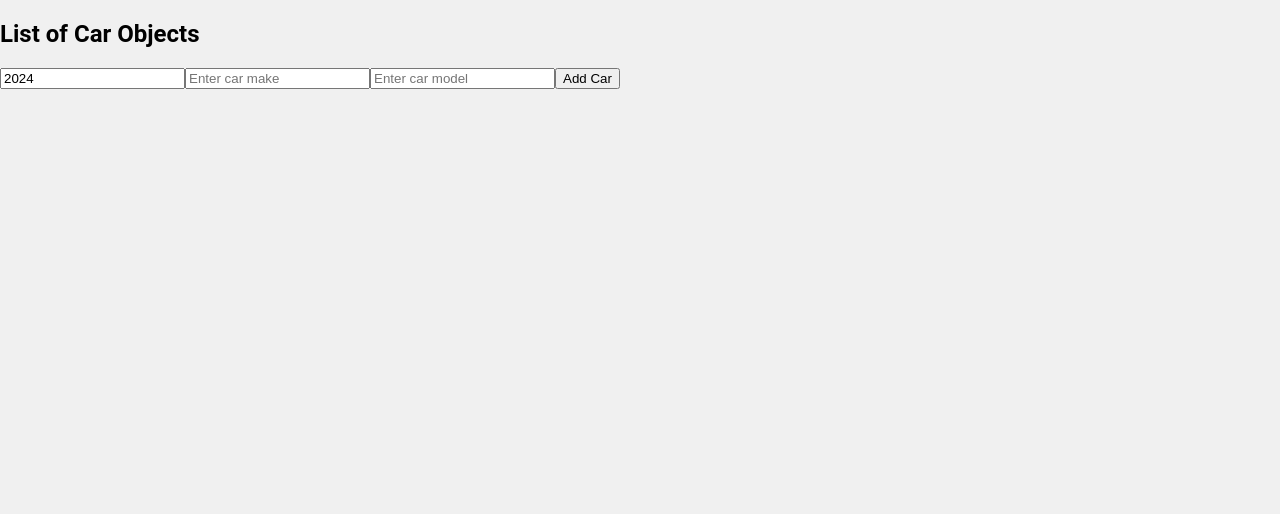
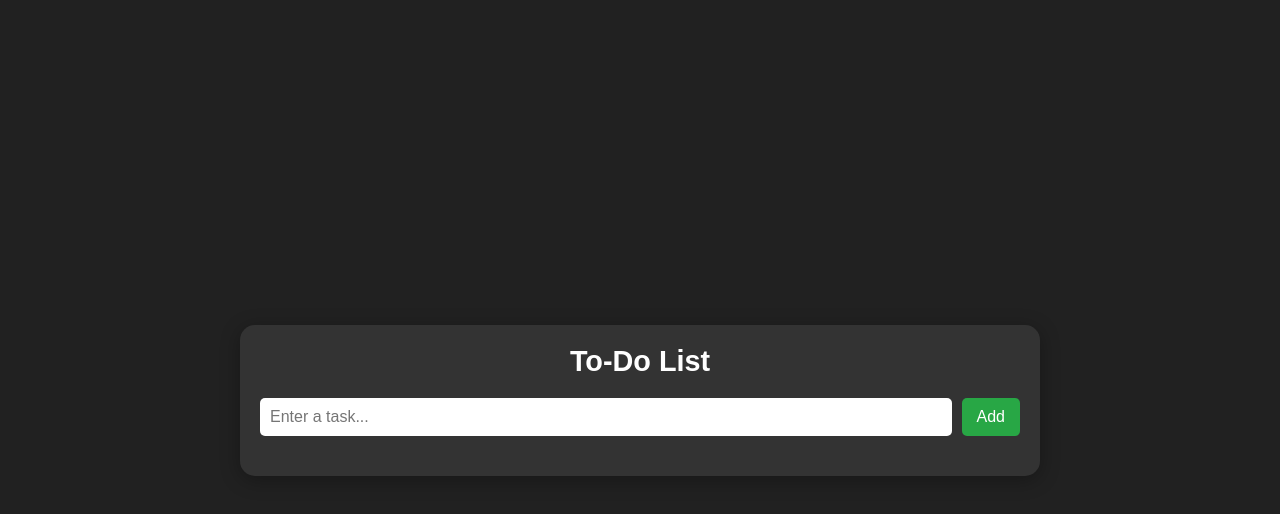
Before and after one commit to krzysztofautomatyk/ReactLearn, a React (Vite) app: page / in a window 1280 px wide. Shown: the top 514 px of the page. Built offline with nearby package versions, Linux system fonts and the light colour scheme.

Commit message:
14. ToDo App - Demo

```diff
--- a/src/App.jsx
+++ b/src/App.jsx
@@ -1,11 +1,11 @@
 
-import MyComponent from "./MyComponent";
+import ToDoList from "./ToDoList";
 
 
 function App() {
   return (
     <>
-  <MyComponent />
+  <ToDoList />
 
 
     </>
--- a/src/MyComponent.jsx
+++ /dev/null
@@ -1,73 +0,0 @@
-import React, { useState } from "react";
-
-function MyComponent() {
-  const [cars, setCars] = useState([]);
-  const [carYear, setCarYear] = useState(new Date().getFullYear());
-  const [carMake, setCarMake] = useState("");
-  const [carModel, setCarModel] = useState("");
-
-  function handleAddCar() {
-    const newCar = {
-      year: carYear,
-      make: carMake,
-      model: carModel
-    };
-
-    setCars((prevCars) => [...prevCars, newCar]);
-
-    setCarYear(new Date().getFullYear());
-    setCarMake("");
-    setCarModel("");
-  }
-
-  function handleRemoveCar(index) {
-    setCars((prevCars) => prevCars.filter((_, i) => i !== index));
-  }
-
-  function handleYearChange(event) {
-    setCarYear(event.target.value);
-  }
-
-  function handleMakeChange(event) {
-    setCarMake(event.target.value);
-  }
-
-  function handleModelChange(event) {
-    setCarModel(event.target.value);
-  }
-
-  return (
-    <div>
-      <h2>List of Car Objects</h2>
-      <ul>
-        {cars.map((car, index) => (
-          <li key={index} onClick={() => handleRemoveCar(index)}>
-            {car.year} {car.make} {car.model}
-          </li>
-        ))}
-      </ul>
-
-      <input
-        type="number"
-        value={carYear}
-        onChange={handleYearChange}
-        placeholder="Enter car year"
-      />
-      <input
-        type="text"
-        value={carMake}
-        onChange={handleMakeChange}
-        placeholder="Enter car make"
-      />
-      <input
-        type="text"
-        value={carModel}
-        onChange={handleModelChange}
-        placeholder="Enter car model"
-      />
-      <button onClick={handleAddCar}>Add Car</button>
-    </div>
-  );
-}
-
-export default MyComponent;
--- /dev/null
+++ b/src/ToDoList.jsx
@@ -0,0 +1,118 @@
+import React, { useState } from "react";
+
+function ToDolist() {
+  // State to manage the list of tasks
+  const [tasks, setTasks] = useState([]);
+  // State to manage the input value for the new task
+  const [newTask, setNewTask] = useState('');
+
+  // Function to add a new task to the list
+  const addTask = () => {
+    if (newTask) {
+      // Add new task to the tasks array, each task is an object with text, isFavorite, and isCompleted properties
+      setTasks([...tasks, { text: newTask, isFavorite: false, isCompleted: false }]);
+      // Clear the input field after adding the task
+      setNewTask('');
+    }
+  };
+
+  // Function to delete a task based on its index
+  const deleteTask = (index) => {
+    // Filter out the task to be deleted from the list
+    const updatedTasks = tasks.filter((_, taskIndex) => taskIndex !== index);
+    setTasks(updatedTasks);
+  };
+
+  // Function to toggle the favorite status of a task based on its index
+  const toggleFavorite = (index) => {
+    // Map over tasks and toggle isFavorite property for the task at the given index
+    const updatedTasks = tasks.map((task, taskIndex) =>
+      taskIndex === index ? { ...task, isFavorite: !task.isFavorite } : task
+    );
+    setTasks(updatedTasks);
+  };
+
+  // Function to toggle the completion status of a task based on its index
+  const toggleComplete = (index) => {
+    // Map over tasks and toggle isCompleted property for the task at the given index
+    const updatedTasks = tasks.map((task, taskIndex) =>
+      taskIndex === index ? { ...task, isCompleted: !task.isCompleted } : task
+    );
+    setTasks(updatedTasks);
+  };
+
+  // Function to move a task up in the list
+  const moveTaskUp = (index) => {
+    if (index === 0) return; // If the task is already at the top, do nothing
+    const updatedTasks = [...tasks];
+    // Swap the task with the one above it
+    [updatedTasks[index - 1], updatedTasks[index]] = [updatedTasks[index], updatedTasks[index - 1]];
+    setTasks(updatedTasks);
+  };
+
+  // Function to move a task down in the list
+  const moveTaskDown = (index) => {
+    if (index === tasks.length - 1) return; // If the task is already at the bottom, do nothing
+    const updatedTasks = [...tasks];
+    // Swap the task with the one below it
+    [updatedTasks[index + 1], updatedTasks[index]] = [updatedTasks[index], updatedTasks[index + 1]];
+    setTasks(updatedTasks);
+  };
+
+  return (
+    <div className="app">
+      <h1>To-Do List</h1>
+      <div className="input-container">
+        {/* Input field to enter a new task */}
+        <input
+          type="text"
+          placeholder="Enter a task..."
+          value={newTask}
+          onChange={(e) => setNewTask(e.target.value)}
+        />
+        {/* Button to add the new task */}
+        <button onClick={addTask}>Add</button>
+      </div>
+      <ul className="task-list">
+        {/* Render each task in the list */}
+        {tasks.map((task, index) => (
+          <li
+            key={index}
+            className={`task-item ${task.isFavorite ? 'favorite' : ''} ${
+              task.isCompleted ? 'completed' : ''
+            }`}
+          >
+            {/* Task text, clicking on it toggles completion if not already completed */}
+            <span
+              onClick={() => !task.isCompleted && toggleComplete(index)}
+              className={task.isCompleted ? 'task-text completed-text' : 'task-text'}
+            >
+              {task.text}
+            </span>
+            {/* Display 'Done' label if task is completed */}
+            {task.isCompleted ? (
+              <span className="done">Done</span>
+            ) : (
+              <div className="buttons">
+                {/* Button to move the task up */}
+                <button className="move-button" onClick={() => moveTaskUp(index)}>↑</button>
+                {/* Button to move the task down */}
+                <button className="move-button" onClick={() => moveTaskDown(index)}>↓</button>
+              </div>
+            )}
+            {/* Button to delete the task */}
+            <button className="delete-button" onClick={() => deleteTask(index)}>Delete</button>
+            {/* Button to toggle favorite status if task is not completed */}
+            {!task.isCompleted && (
+              <button className="favorite-button" onClick={() => toggleFavorite(index)}>
+                {task.isFavorite ? '★' : '☆'}
+              </button>
+            )}
+          </li>
+        ))}
+      </ul>
+    </div>
+  );
+}
+
+export default ToDolist;
--- a/src/index.css
+++ b/src/index.css
@@ -1,53 +1,120 @@
-body{
-    background-color: #f0f0f0;
-    font-family: 'Roboto', sans-serif;
+* {
   margin: 0;
   padding: 0;
   box-sizing: border-box;
-
 }
 
-.color-picker-container{
+body {
+  font-family: Arial, sans-serif;
+  background-color: #212121;
+  color: white;
   display: flex;
-    flex-direction: column;
   justify-content: center;
   align-items: center;
   height: 100vh;
 }
 
-h1{
-    font-size: 2rem;
-    margin-bottom: 1rem;
-}
-
-.color-display{
-    width: 200px;
-    height: 200px;
- display: flex;
-    justify-content: center;
-    align-items: center;
-    border: 5px solid hsl(0, 0%, 80%);
-    border-radius: 25px;
-    margin-bottom: 25px;
-    transition: 0.25s ease;
-}
-
-.color-display p{
-  color: hsl(0, 0%, 20%);
-  font-size: 2rem;
+.app {
+  background-color: #333;
+  padding: 20px;
+  border-radius: 15px;
+  width: 800px;
+  box-shadow: 0 4px 20px rgba(0, 0, 0, 0.3);
   text-align: center;
 }
 
-label{
-  font-size: 1.5rem;
-  font-weight: bold;
-  margin-bottom: 10px;
+h1 {
+  margin-bottom: 20px;
+  font-size: 1.8em;
 }
 
-input[type="color"]{
-  width: 75px;
-  height: 50px;
-  padding: 5px;
-  border-radius: 10px;
-  border: 3px solid hsl(0, 0%, 80%);
+.input-container {
+  display: flex;
+  justify-content: space-between;
+  margin-bottom: 20px;
 }
+
+input {
+  flex: 1;
+  padding: 10px;
+  border-radius: 5px;
+  border: none;
+  margin-right: 10px;
+  font-size: 1em;
+}
+
+button {
+  padding: 10px 15px;
+  border: none;
+  border-radius: 5px;
+  background-color: #28a745;
+  color: white;
+  cursor: pointer;
+  font-size: 1em;
+}
+
+button.delete-button {
+  background-color: #dc3545;
+  margin-left: 10px;
+}
+
+button.favorite-button {
+  background-color: #007bff;
+  margin-left: 10px;
+}
+
+button.move-button {
+  background-color: #17a2b8;
+  margin-right: 5px;
+}
+
+.task-list {
+  list-style-type: none;
+  padding: 0;
+  max-height: 400px;
+  overflow-y: auto;
+}
+
+.task-item {
+  background-color: #444;
+  margin-bottom: 10px;
+  padding: 10px;
+  border-radius: 5px;
+  display: flex;
+  justify-content: space-between;
+  align-items: center;
+  transition: background-color 0.3s ease;
+}
+
+.task-item.completed {
+  background-color: #555;
+  color: #ddd;
+}
+
+.task-item.favorite {
+  background-color: #ffc107;
+  color: #333;
+}
+
+.buttons {
+  display: flex;
+}
+
+.task-text {
+  cursor: pointer;
+  flex-grow: 1;
+  margin-right: 10px;
+}
+
+.task-text.completed-text {
+  cursor: default;
+  opacity: 0.5;
+}
+
+.done {
+  color: gold;
+  font-size: 1.2em;
+  font-weight: bold;
+  margin-left: auto;
+  margin-right: 10px;
+}
```
Lines whose indentation alone changed are shown as unchanged.
